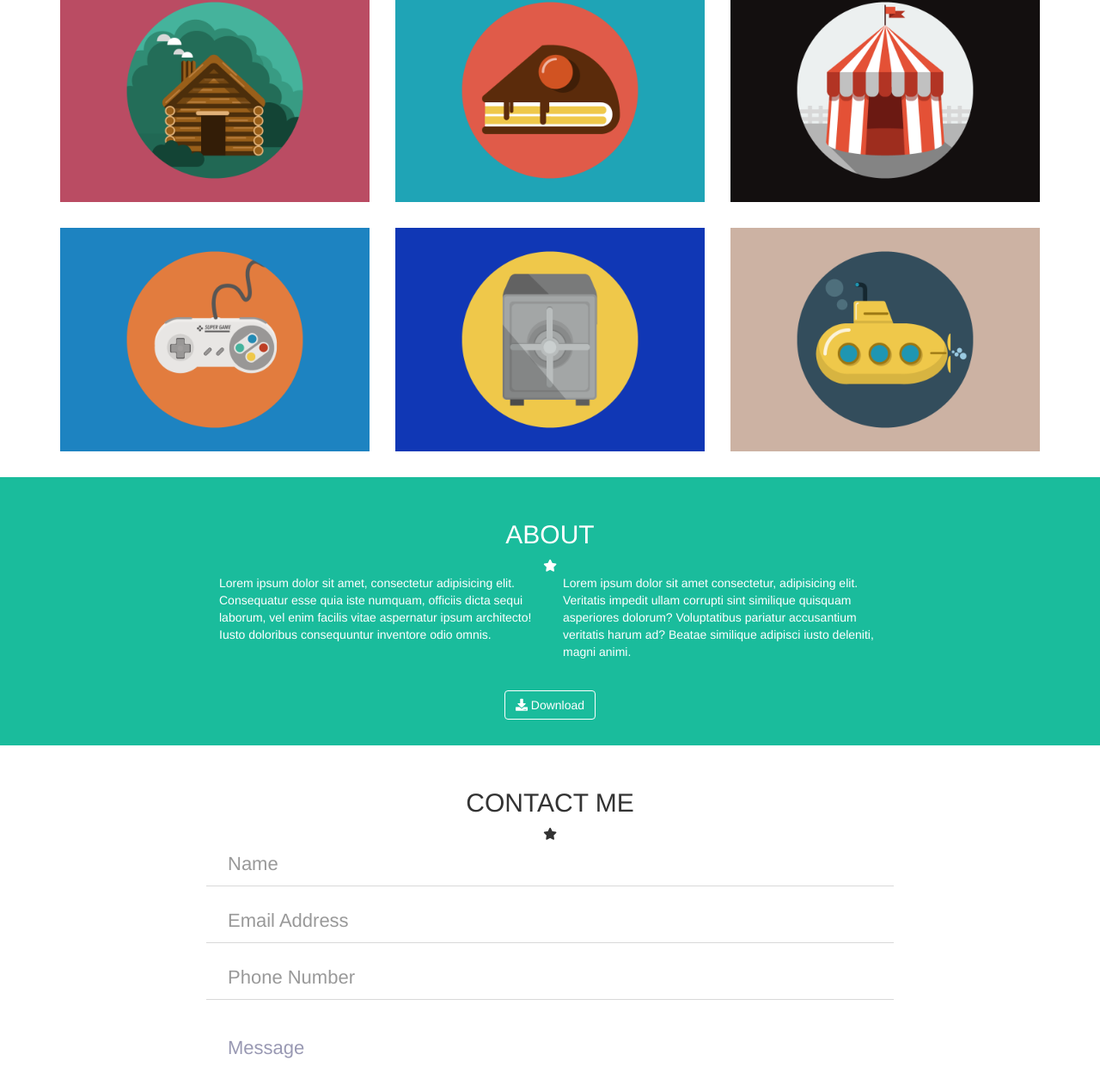
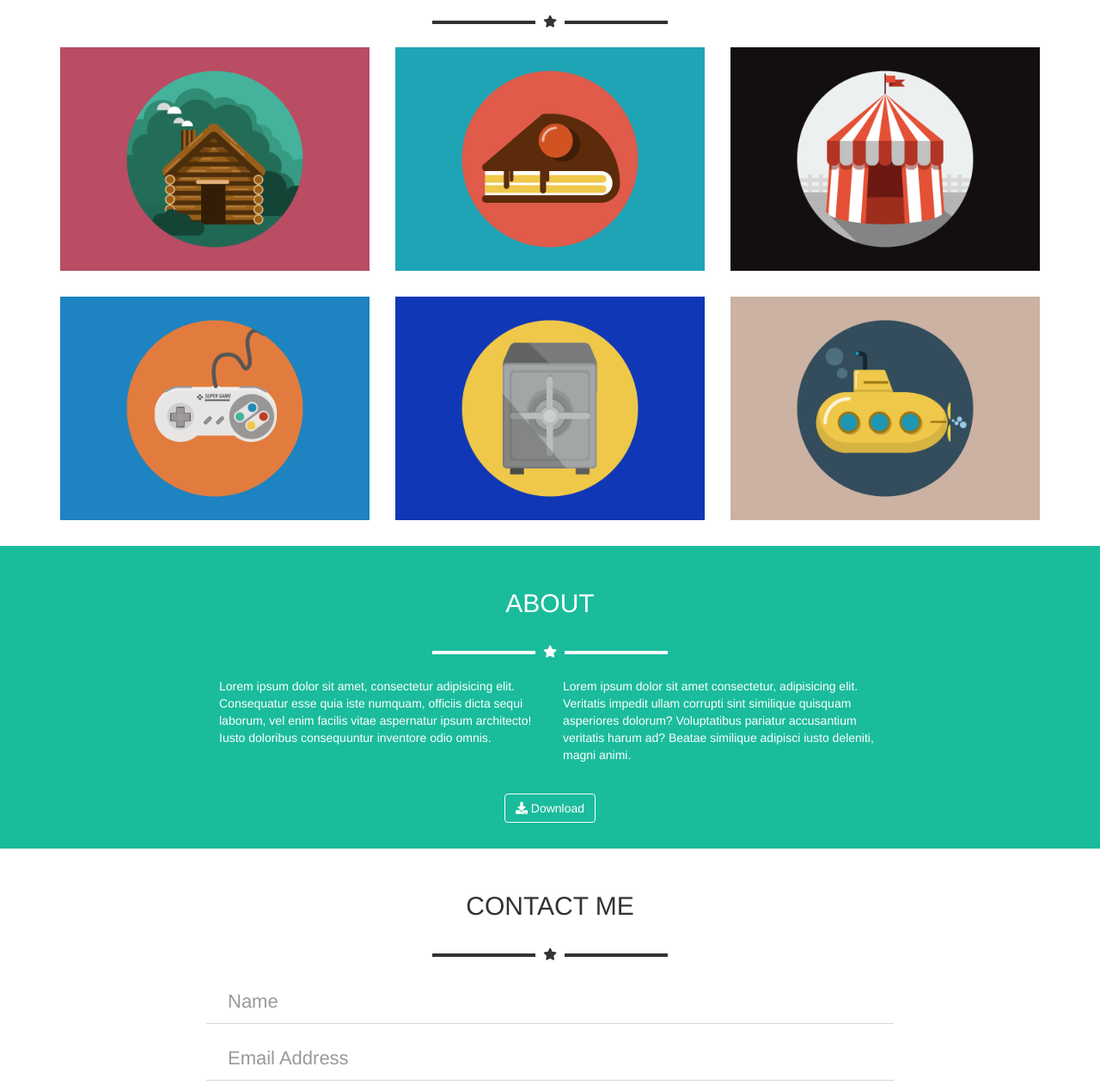
Before and after one commit to rcolonna00/html-css-bootstrap-freelancer, a plain HTML site: page index.html in a window 1280 px wide. Shown: the part 621-1890 px from the top of the page at 86% size. Drawn offline with nearby package versions, Linux system fonts and the light colour scheme.

Commit message:
ultima parte

```diff
--- a/css/style.css
+++ b/css/style.css
@@ -17,24 +17,22 @@ h2{
 
 
 /*star*/
-/*
-.star{
-    font-size: 100px;
-    border-top: 1px solid black;
-    width: 100%;
-    height: 50px;
-    margin-top: 25px;
-    top: 50%;
-    z-index: 1;
+.star::after,
+.star::before{
+    content: "";
+    width: 120px;
+    display: inline-block;
+    border-top: 4px solid;
+    vertical-align: middle;
 }
 
-span{
-    background: #fff;
-    padding: 0 20px;
-    margin-top: -25;
-    display: inline-block;
-    z-index: 2;
-}*/
+.star span {
+    padding: 5px;
+}
+
+.star{
+    padding: 20px 0;
+}
 
 /*BACKGROUND COLOR*/
 .blu_scuro{
--- a/index.html
+++ b/index.html
@@ -53,7 +53,7 @@
                         </div>
                         <h2>start bootstrap</h2>
                         <div class="star">
-                            <span><i class="fas fa-star"></i></span>
+                            <span class=""><i class="fas fa-star"></i></span>
                         </div>
                         <h5>
                             graphic artist - web designer - illustrator
@@ -77,8 +77,8 @@
 
                     <div class="col-xs-12 col-md-12 col-lg-12">
                         <h2>portfolio</h2>
-                        <div>
-                            <i class="fas fa-star"></i>
+                        <div class="star">
+                            <span class=""><i class="fas fa-star"></i></span>
                         </div>
                     </div>
 
@@ -138,8 +138,8 @@
 
                         <div class="col-xs-12 col-md-12 col-lg-12">
                             <h2>about</h2>
-                            <div>
-                                <i class="fas fa-star"></i>
+                            <div class="star">
+                                <span class=""><i class="fas fa-star"></i></span>
                             </div>
                         </div>
 
@@ -173,8 +173,8 @@
 
                         <div class="col-xs-12 col-md-12 col-lg-12">
                             <h2>contact me</h2>
-                            <div>
-                                <i class="fas fa-star"></i>
+                            <div class="star">
+                                <span class=""><i class="fas fa-star"></i></span>
                             </div>
                         </div>
 
```
